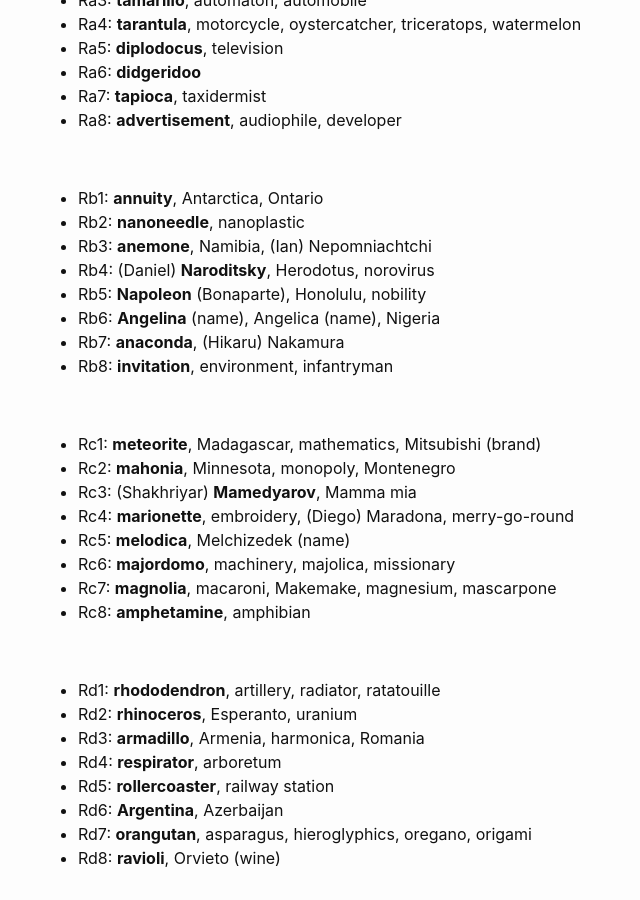
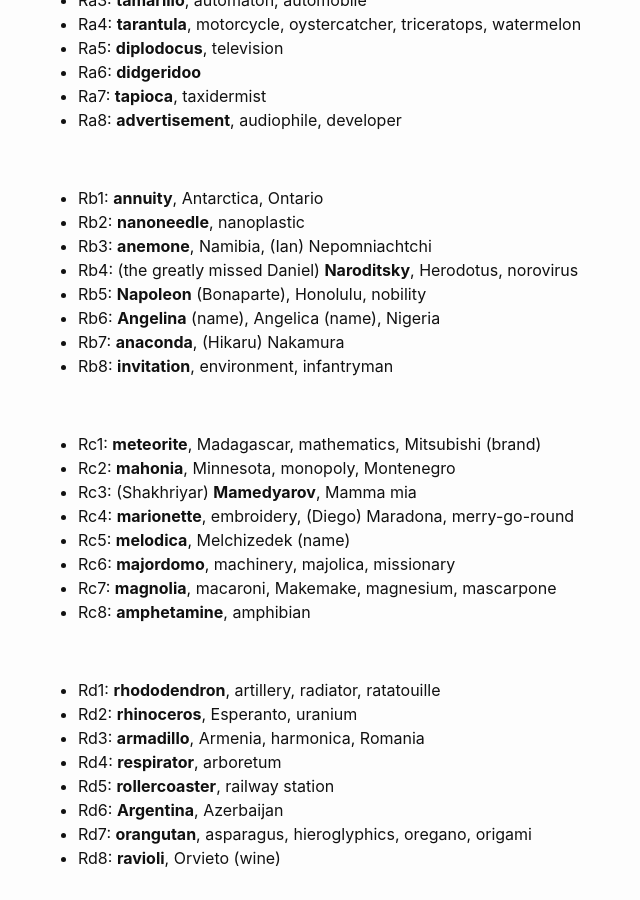
Before and after one commit to liontailedmacaque/liontailedmacaque.github.io, a Jekyll site: the page built from chessmemorypalace/picturewords.md, in a window 1280 px wide and 900 px high, scrolled down 6638 px. Shown: the whole window, without its empty margins (222-862 px from the left). Built offline with Jekyll 4.4.1, drawn with Linux system fonts in a browser that asks for light colours.

Commit message:
Update picturewords.md

```diff
--- a/chessmemorypalace/picturewords.md
+++ b/chessmemorypalace/picturewords.md
@@ -249,7 +249,7 @@
 - Rb1: **annuity**, Antarctica, Ontario
 - Rb2: **nanoneedle**, nanoplastic
 - Rb3: **anemone**, Namibia, (Ian) Nepomniachtchi
-- Rb4: (Daniel) **Naroditsky**, Herodotus, norovirus
+- Rb4: (the greatly missed Daniel) **Naroditsky**, Herodotus, norovirus
 - Rb5: **Napoleon** (Bonaparte), Honolulu, nobility
 - Rb6: **Angelina** (name), Angelica (name), Nigeria
 - Rb7: **anaconda**, (Hikaru) Nakamura
```
